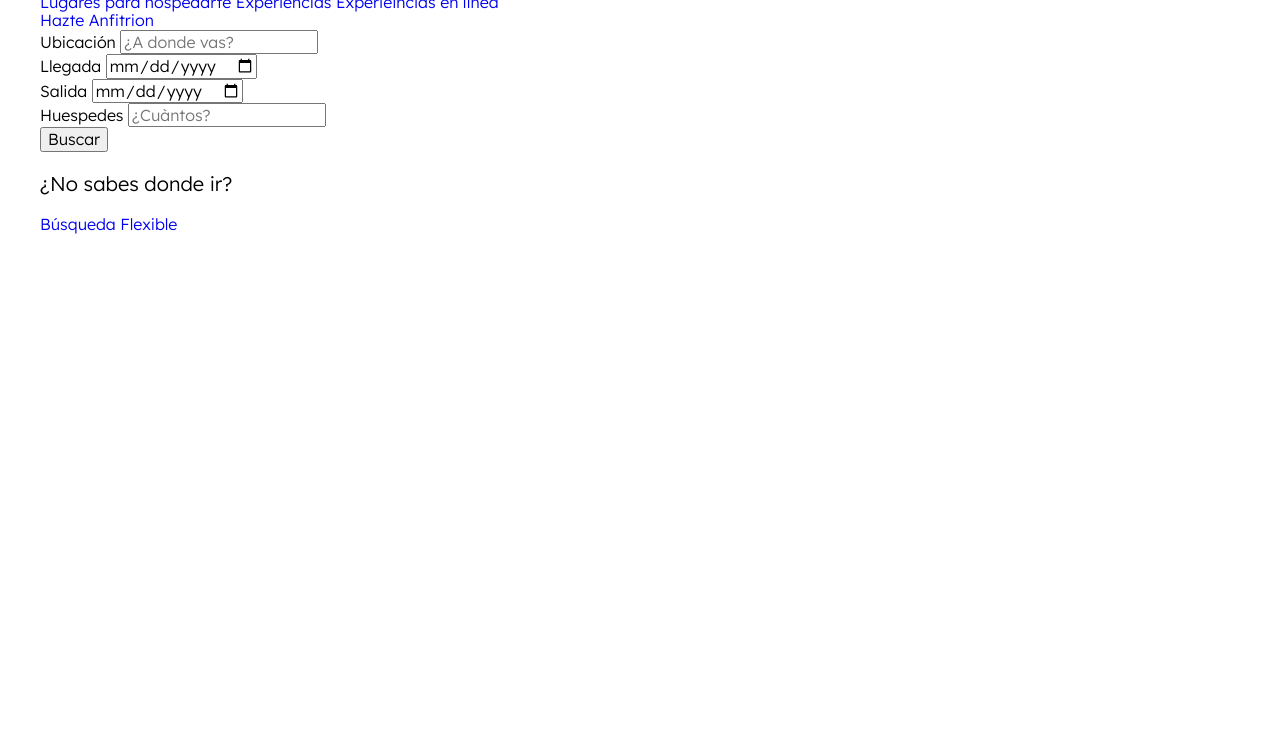
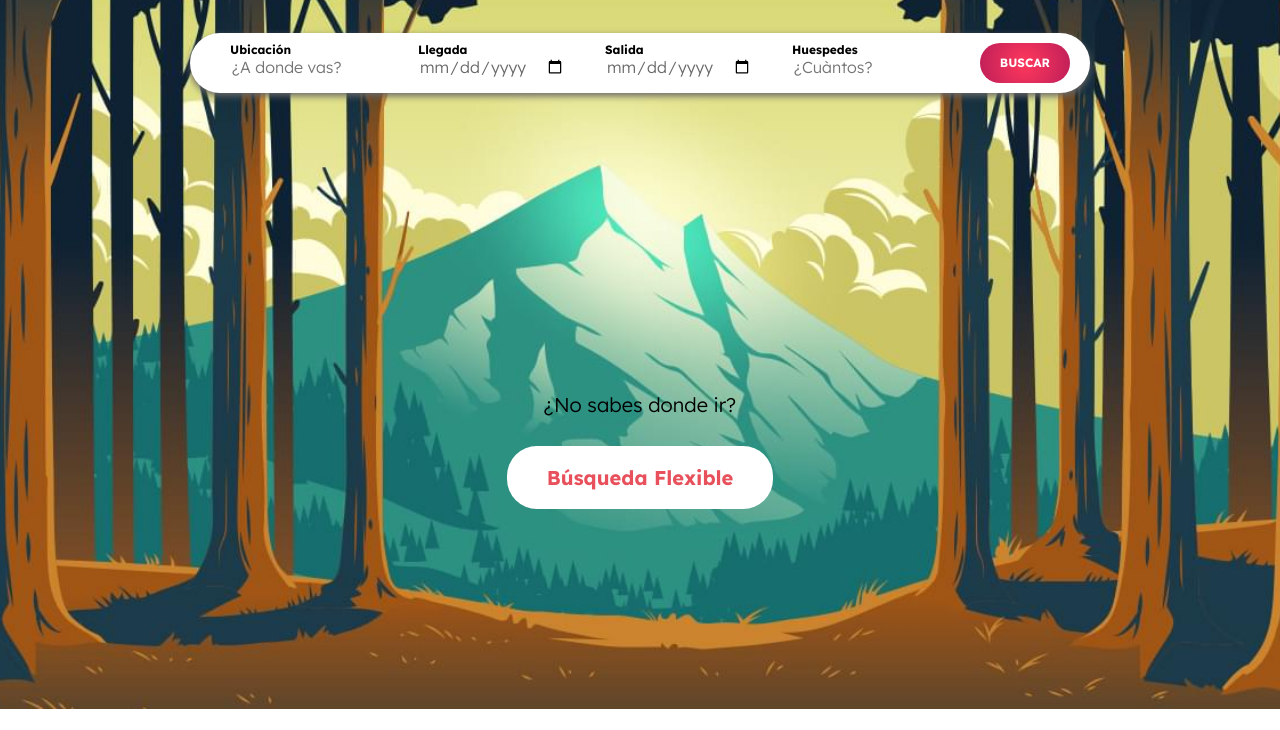
Before and after one commit to johnburetdev/CLON-AIRBNB-2023, a website: page index.html in a window 1280 px wide. Shown: the part 70-800 px from the top of the page. Drawn offline with Linux system fonts and the light colour scheme.

Commit message:
CSS DEL HEADER CREADO

```diff
--- a/index.html
+++ b/index.html
@@ -20,12 +20,12 @@
             </div>
 
             <nav class="barra__navegacion">
-                <a href="#">Lugares para hospedarte</a>
-                <a href="#">Experiencias</a>
-                <a href="#">Experieincias en linéa</a>
+                <a class="barra__link" href="#">Lugares para hospedarte</a>
+                <a class="barra__link" href="#">Experiencias</a>
+                <a class="barra__link" href="#">Experieincias en linéa</a>
             </nav>
             <nav class="barra__login">
-                <a href="#">Hazte Anfitrion</a>
+                <a class="barra__link" href="#">Hazte Anfitrion</a>
             </nav>
         </div>
 
--- a/src/scss/app.scss
+++ b/src/scss/app.scss
@@ -1 +1,2 @@
 @use 'base';
+@use 'ui/header';
--- /dev/null
+++ b/src/scss/ui/header/_barra.scss
@@ -0,0 +1,23 @@
+@use 'base/variables' as v;
+@use 'base/mixins' as m;
+
+.barra{
+    display: none;
+    @include m.tablet {
+        display: flex;
+        justify-content: space-between;
+        align-items: center;
+    }
+
+    &__navegacion{
+        display: flex;
+        gap: 4rem;
+    }
+    &__link{
+        color: v.$blanco;
+    }
+    &__nombre{
+        color: v.$blanco;
+        margin: 0;
+    }
+}
--- /dev/null
+++ b/src/scss/ui/header/_formulario.scss
@@ -0,0 +1,57 @@
+@use 'base/variables' as v;
+@use 'base/mixins' as m;
+
+.formulario{
+    background-color: v.$blanco;
+    margin: 5rem auto 2rem auto;
+    border-radius: 5rem;
+    box-shadow: 0px 3px 7px 0px v.$gris;
+    padding: 3rem 0;
+
+    @include m.desktop {
+        display: flex;
+        justify-content: space-between;
+        max-width: 90rem;
+        padding: 0;
+    }
+
+    &__campo{
+        padding: 1rem 2rem;
+        display: flex;
+        flex-direction: column;
+        &:nth-child(1){
+            @include m.desktop {
+                padding-left: 4rem;
+            }
+        }
+
+        &:hover{
+            border-radius: 5rem;
+            background-color: #F0F0F0;
+            box-shadow: 0px 6px 20px rgb(0 0 0 / 40%);
+        }
+    }
+    &__lebel{
+        font-size: 1.2rem;
+        font-weight: 900;
+    }
+
+    &__input{
+        color: v.$gris;
+        width: 100%;
+        border: none;
+    }
+
+    &__submit{
+        display: block;
+        height: 4rem;
+        border: none;
+        border-radius: 2rem;
+        background-image: radial-gradient(circle, rgb(255, 56, 92) 0%, v.$secundario 100%);
+        padding: 0 2rem;
+        color: v.$blanco;
+        text-transform: uppercase;
+        font-size: 1.2rem;
+        font-weight: 700;
+    }
+}
--- /dev/null
+++ b/src/scss/ui/header/_header.scss
@@ -0,0 +1,20 @@
+@use 'base/variables' as v;
+@use 'base/mixins' as m;
+
+
+.header{
+    background-image: url(../img/header.jpg);
+    background-position: center;
+    background-size: cover;
+    padding: 3rem 0 20rem 0;
+    &__busqueda{
+        margin-top: 5rem;
+        text-align: center;
+        @include m.tablet {
+            margin-top: 30rem;
+        }
+    }
+    &__busqueda-boton{
+        @include m.boton(v.$blanco, v.$primario);
+    }
+}
--- /dev/null
+++ b/src/scss/ui/header/_index.scss
@@ -0,0 +1,3 @@
+@forward 'header';
+@forward 'barra';
+@forward 'formulario';
```
Also changed, not shown: build/css/app.css, 1 other file.
